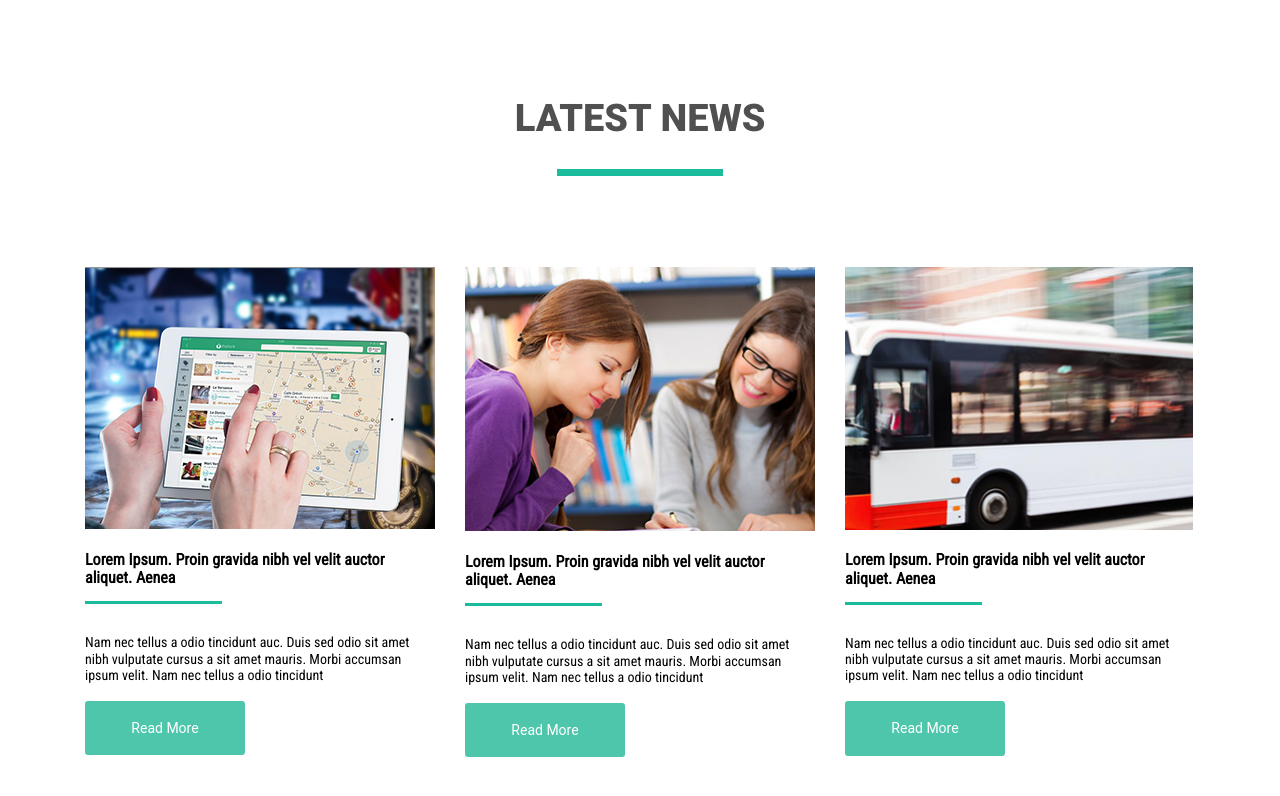
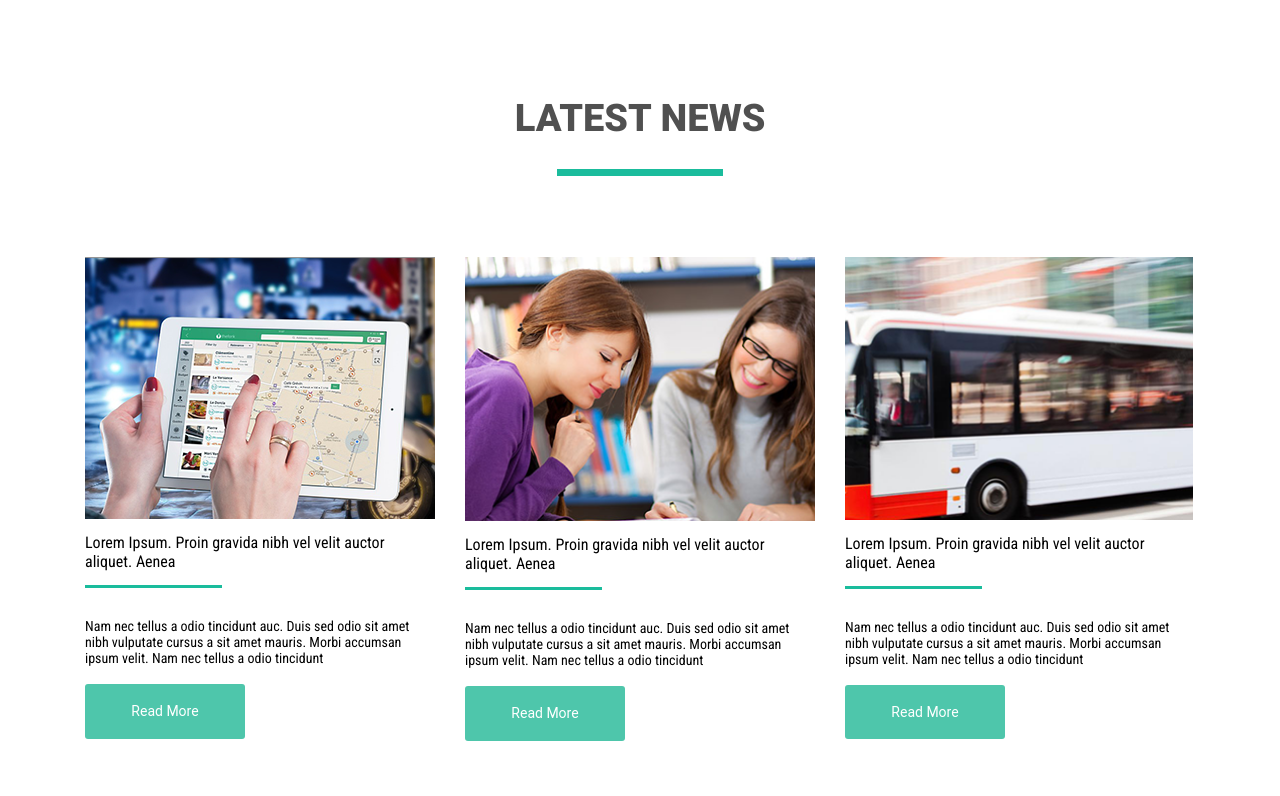
Before and after one commit to UntouchableKate/goit-fe-course, a plain HTML site: page Module 4/index.html in a window 1280 px wide. Shown: the part 1008-1804 px from the top of the page. Drawn offline with nearby package versions, Linux system fonts and the light colour scheme.

Commit message:
some changes else

```diff
--- a/Module 4/css/styles.css
+++ b/Module 4/css/styles.css
@@ -99,7 +99,7 @@ li.menu-blog {
 }
 .headline {
     font-size: 38px;
-    margin: 0 auto;
+    margin: 0 auto 91px;
     line-height: 40px;
     text-align: center;
     color: #505050;
@@ -114,7 +114,7 @@ li.menu-blog {
     display: block;
     background: #1ABC9C;
 
-    margin: 30px auto 91px;
+    margin: 30px auto;
     width: 15%;
     height: 7px;
    }
@@ -213,6 +213,7 @@ font-family: 'Roboto Condensed', sans-serif;
 }
 
 .news-list-title {
+    margin: 0;
     font-size: 16px;
     margin-bottom: 30px;
 }
--- a/Module 4/index.html
+++ b/Module 4/index.html
@@ -107,31 +107,37 @@
                 <li class="news-list-item">
                     <article>
                         <img src="img/news-img-9.png" class="news-list-img" alt="news" width="350" height="260">
-                        <h4 class="news-list-title">Lorem Ipsum. Proin gravida nibh vel velit auctor aliquet. Aenea</h4>
+                        <p class="news-list-title">Lorem Ipsum. Proin gravida nibh vel velit auctor aliquet. Aenea</p>
                         <p class="news-list-text">
                             Nam nec tellus a odio tincidunt auc. Duis sed odio sit amet nibh vulputate cursus a sit amet mauris. Morbi accumsan ipsum velit. Nam nec tellus a odio tincidunt
                         </p>
-                        <button class="news-button">Read More</button>
+                        <form method="GET" action="#">
+                        <button type="submit" class="news-button">Read More</button>
+                        </form>
                     </article>
                 </li>
                 <li class="news-list-item">
                     <article>
                         <img src="img/news-img-10.png" class="news-list-img" alt="news"  width="350" height="260">
-                        <h4 class="news-list-title">Lorem Ipsum. Proin gravida nibh vel velit auctor aliquet. Aenea</h4>
+                        <p class="news-list-title">Lorem Ipsum. Proin gravida nibh vel velit auctor aliquet. Aenea</p>
                         <p class="news-list-text">
                             Nam nec tellus a odio tincidunt auc. Duis sed odio sit amet nibh vulputate cursus a sit amet mauris. Morbi accumsan ipsum velit. Nam nec tellus a odio tincidunt
                         </p>
-                        <button class="news-button">Read More</button>
+                        <form method="GET" action="#">
+                        <button type="submit" class="news-button">Read More</button>
+                        </form>
                     </article>
                 </li>
                 <li class="news-list-item">
                     <article>
                         <img src="img/news-img-11.png" class="news-list-img" alt="news" width="350" height="260">
-                        <h4 class="news-list-title">Lorem Ipsum. Proin gravida nibh vel velit auctor aliquet. Aenea</h4>
+                        <p class="news-list-title">Lorem Ipsum. Proin gravida nibh vel velit auctor aliquet. Aenea</p>
                         <p class="news-list-text">
                             Nam nec tellus a odio tincidunt auc. Duis sed odio sit amet nibh vulputate cursus a sit amet mauris. Morbi accumsan ipsum velit. Nam nec tellus a odio tincidunt
                         </p>
-                        <button class="news-button">Read More</button>
+                        <form method="GET" action="#">
+                        <button type="submit" class="news-button">Read More</button>
+                        </form>
                     </article>
                 </li>
             </ul>
```
